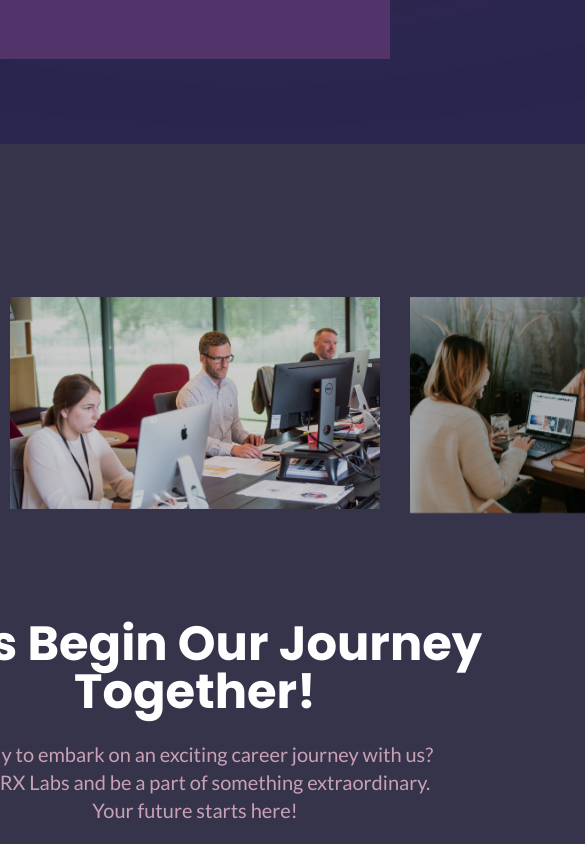
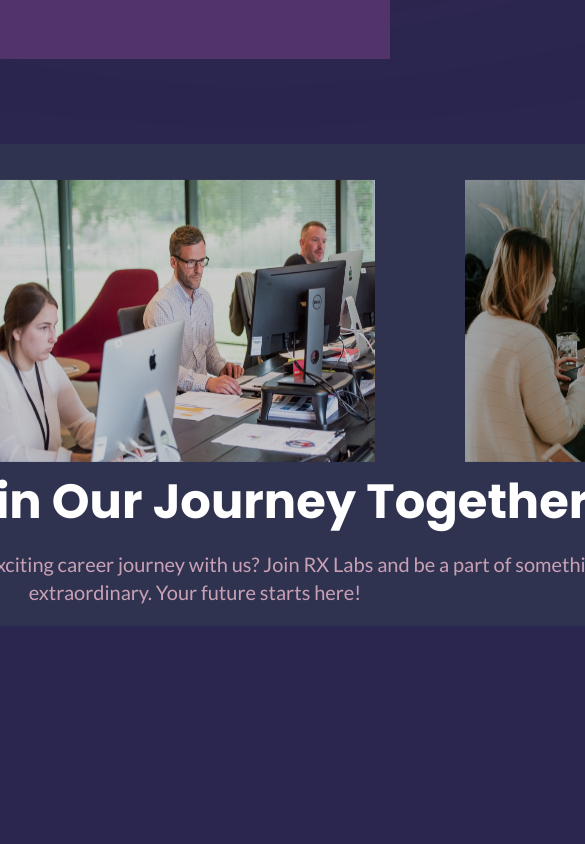
Before and after one commit to KristoJeremy/rx-labs-comprof, a Next.js app: page /Career in a window 390 px wide. Shown: the part 2134-2978 px from the top of the page, 585 px wide, since content can reach past the window. After the commit the page ends 2760 px from the top, so only its background shows below. Built offline with nearby package versions, Linux system fonts and the light colour scheme.

Commit message:
mobile responsive belum 100%

```diff
--- a/src/components/animationCard/animation.module.css
+++ b/src/components/animationCard/animation.module.css
@@ -1,6 +1,13 @@
 .card_size {
   width: 694px;
   height: 529px;
+}
+
+@media (max-width: 639px) {
+  .card_size {
+    width: 299px;
+    height: 227.5px;
+  }
 }
 
 .swiper_slide {
@@ -11,11 +18,6 @@
   width: auto !important;
 }
 
-.image {
-  border-radius: 25px;
-  height: 369.69px;
-  width: 160px;
-}
 
 .body {
   font-size: 1.6rem;
@@ -147,15 +149,20 @@
 }
 
 .image {
-  border-radius: 30px;
-  height: 100.2%;
+  height: 90%;
+  width: 100%;
 }
 
-@media (max-width: 639px) {
+@media (max-width: 400px) {
+
+  .card_size {
+    width: 350px;
+    height: 270px;
+  }
+
   .image {
-    border-radius: 10px;
-    height: 227.5px;
-    width: 99px;
+    height: 270px;
+    width: 100%;
   }
 }
 
@@ -172,9 +179,8 @@
   }
 
   .image {
-    border-radius: 25px;
     height: 369.69px;
-    width: 160px;
+    width: fit-content;
   }
 
   .glassmorphism {
@@ -201,14 +207,13 @@
   }
 
   .card_size {
-    width: 370px;
+    width: 480px;
     height: 282.02px;
   }
 
   .image {
-    border-radius: 20px;
     height: 282.02px;
-    width: 122.05px;
+    width: 420px;
   }
 
   .glassmorphism {
--- a/src/components/animationCard/animationCard.js
+++ b/src/components/animationCard/animationCard.js
@@ -39,7 +39,7 @@ function Card() {
           >
                 <Image
                   src={data.url}
-                  className="object-fit"
+                  className={`${styles.image}`}
                   // alt={data.alt}
                 />
           </div>
@@ -54,8 +54,9 @@ export const AnimationCard = () => {
     <>
        <div className="flex justify-center">
          <section className="flex justify-center">
-      <div className="flex flex-col w-2/3 justify-center relative">
-        <div className="shadow-[3px_4px_4px_0px_rgba(64,_56,_69,_0.25)] bg-[rgba(66,_66,_70,_0.5)] flex flex-col justify-end gap-6 h-[700px] items-center py-5">
+           <div className="flex flex-col w-full sm:w-2/3 justify-center relative">
+             <div className="shadow-md bg-opacity-50 bg-gray-700 flex flex-col justify-end gap-6 sm:h-100 md:h-150 lg:h-200 xl:h-300 items-center py-5">
+              <div className="text-center text-5xl font-['Poppins'] font-bold text-white">
               <div className="w-full aspect-w-16 aspect-h-9">
                  <Swiper
                   slidesPerView={"auto"}
@@ -72,7 +73,6 @@ export const AnimationCard = () => {
                   {Card()}
                 </Swiper>
               </div>
-          <div className="text-center text-5xl font-['Poppins'] font-bold text-white">
                 Let's Begin Our Journey Together!
               </div>
               <div className="text-center text-xl font-['Lato'] text-[#c9a1b6] w-3/5">
@@ -84,6 +84,76 @@ export const AnimationCard = () => {
         </section>
       </div>
     </>
+  );
+}
 
-  );
-};
+// export const AnimationCard = () => {
+//   return (
+//     <>
+//   <div className="flex justify-center">
+//     <section className="flex justify-center">
+//       <div className="flex flex-col w-2/3 justify-center relative">
+//         <div className="shadow-[3px_4px_4px_0px_rgba(64,_56,_69,_0.25)] bg-[rgba(66,_66,_70,_0.5)] flex flex-col justify-end gap-6 h-[700px] items-center py-5">
+//           <div className="w-full aspect-w-16 aspect-h-9">
+//             <Swiper
+//               slidesPerView={"auto"}
+//               centeredSlides={true}
+//               spaceBetween={30}
+//               autoplay={{
+//                 delay: 3500,
+//                 disableOnInteraction: false,
+//               }}
+//               modules={[Autoplay]}
+//               className={`mySwiper absolute inset-0 overflow-visible`}
+//               style={{ zIndex: 0 }}
+//             >
+//               {Card()}
+//             </Swiper>
+//           </div>
+//           <div className="text-center text-5xl font-['Poppins'] font-bold text-white">
+//             Let's Begin Our Journey Together!
+//           </div>
+//           <div className="text-center text-xl font-['Lato'] text-[#c9a1b6] w-3/5">
+//             Ready to embark on an exciting career journey with us? Join RX Labs and be
+//             a part of something extraordinary. Your future starts here!
+//           </div>
+//         </div>
+//       </div>
+//     </section>
+//   </div>
+// </>
+
+//   );
+// };
+
+{/* <div className="flex justify-center">
+        <section className="flex justify-center">
+          <div className="flex flex-col w-full sm:w-2/3 justify-center relative">
+            <div className="shadow-md bg-opacity-50 bg-gray-700 flex flex-col justify-end gap-6 sm:h-96 md:h-80 lg:h-72 xl:h-64 items-center py-5">
+            <div className="w-full aspect-w-16 aspect-h-9">
+                <Swiper
+                  slidesPerView={"auto"}
+                  centeredSlides={true}
+                  spaceBetween={30}
+                  autoplay={{
+                    delay: 3500,
+                    disableOnInteraction: false,
+                  }}
+                  modules={[Autoplay]}
+                  className={`mySwiper absolute inset-0 overflow-visible`}
+                  style={{ zIndex: 0 }}
+                >
+                  {Card()}
+                </Swiper>
+              </div>
+              <div className="text-center text-4xl sm:text-5xl font-Poppins font-bold text-white">
+                Let's Begin Our Journey Together!
+              </div>
+              <div className="text-center text-lg sm:text-xl text-gray-500 w-3/4 sm:w-3/5 md:w-1/2 lg:w-3/5">
+                Ready to embark on an exciting career journey with us? Join RX Labs and be
+                a part of something extraordinary. Your future starts here!
+              </div>
+            </div>
+          </div>
+        </section>
+      </div> */}
```
Lines whose indentation alone changed are shown as unchanged.
